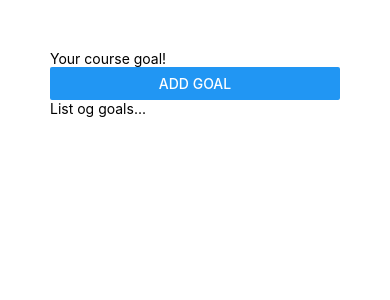
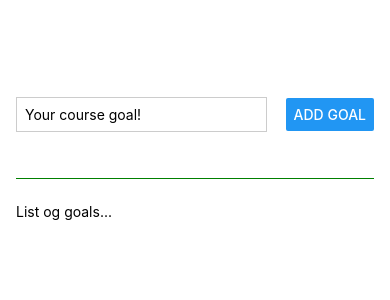
Before and after one commit to nicywi/GoalsAppRN, a React Native app in the folder ReactNativeProject1/: screen / in a window 390 px wide. Shown: the top 300 px of the page. Built offline with nearby package versions, Linux system fonts and the light colour scheme.

Commit message:
added styling to main page

```diff
--- a/ReactNativeProject1/App.js
+++ b/ReactNativeProject1/App.js
@@ -4,13 +4,19 @@
 const Separator = () => <View style={styles.separator} />;
 
 export default function App() {
+
+  function goalInputHandler(){};
+  function addGoalHandler(){};
+
   return (
     <View style={styles.appContainer}>
-      <View>
-        <TextInput placeholder='Your course goal!'></TextInput>
+      <View style={styles.inputContainer}>
+        <TextInput style={styles.textInput}
+        placeholder='Your course goal!'
+        onChangeText={goalInputHandler}/>
         <Button title="Add Goal"/>
       </View>
-      <View>
+      <View style={styles.goalsContainer}>
         <Text>List og goals...</Text>
       </View>
     </View>
@@ -18,6 +24,27 @@
 }
 const styles = StyleSheet.create({
   appContainer: {
-    padding: 50
-  }
+    paddingTop: 50,
+    paddingHorizontal: 16,
+    flex: 1
+  },
+  inputContainer: {
+    flex: 1,
+    flexDirection: 'row',
+    justifyContent: 'space-between',
+    alignItems: 'center',
+    marginBottom: 24,
+    borderBottomWidth: 1,
+    borderColor: 'green'
+  },
+  textInput: {
+    borderWidth: 1,
+    borderColor: '#cccccc',
+    width: '70%',
+    marginRight: 8,
+    padding: 8
+  },
+  goalsContainer: {
+  flex: 5
+  },
 });
```
